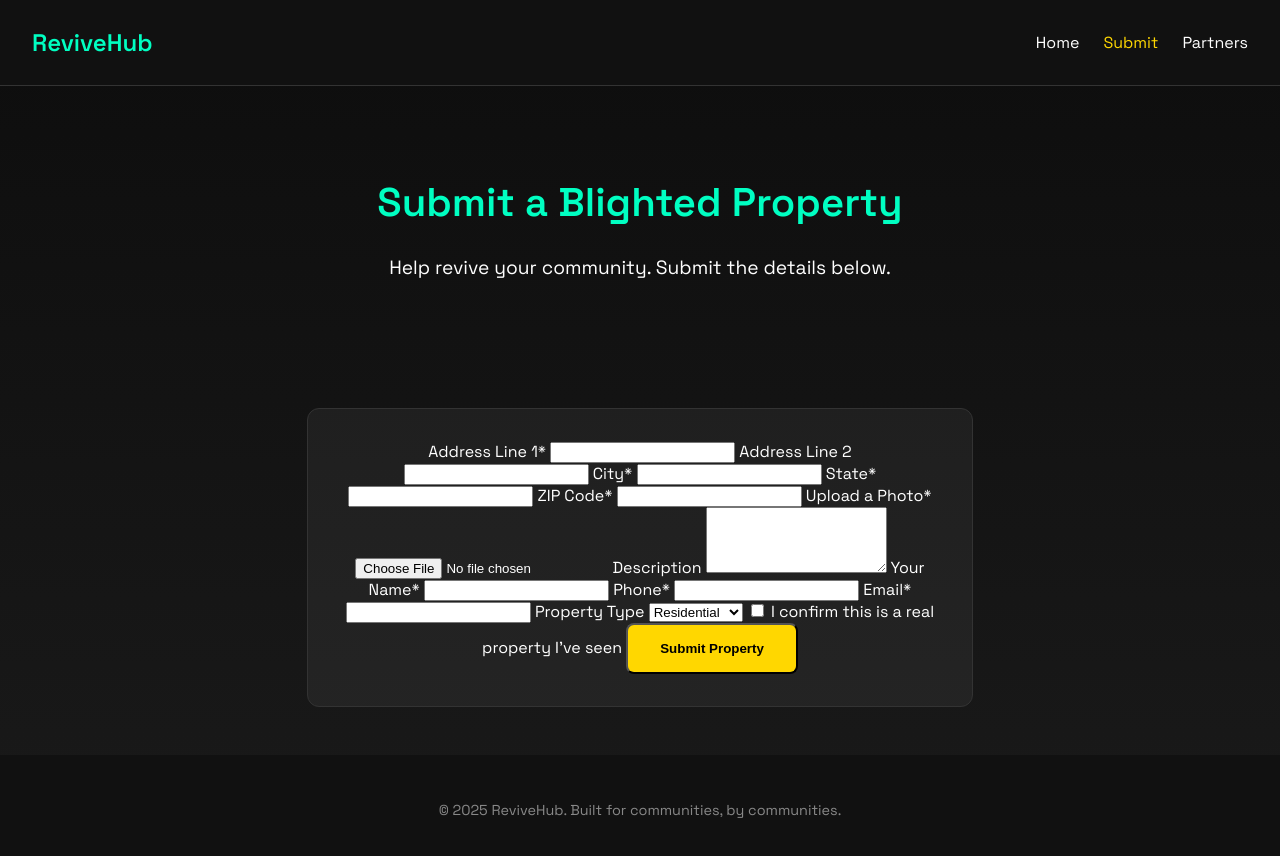
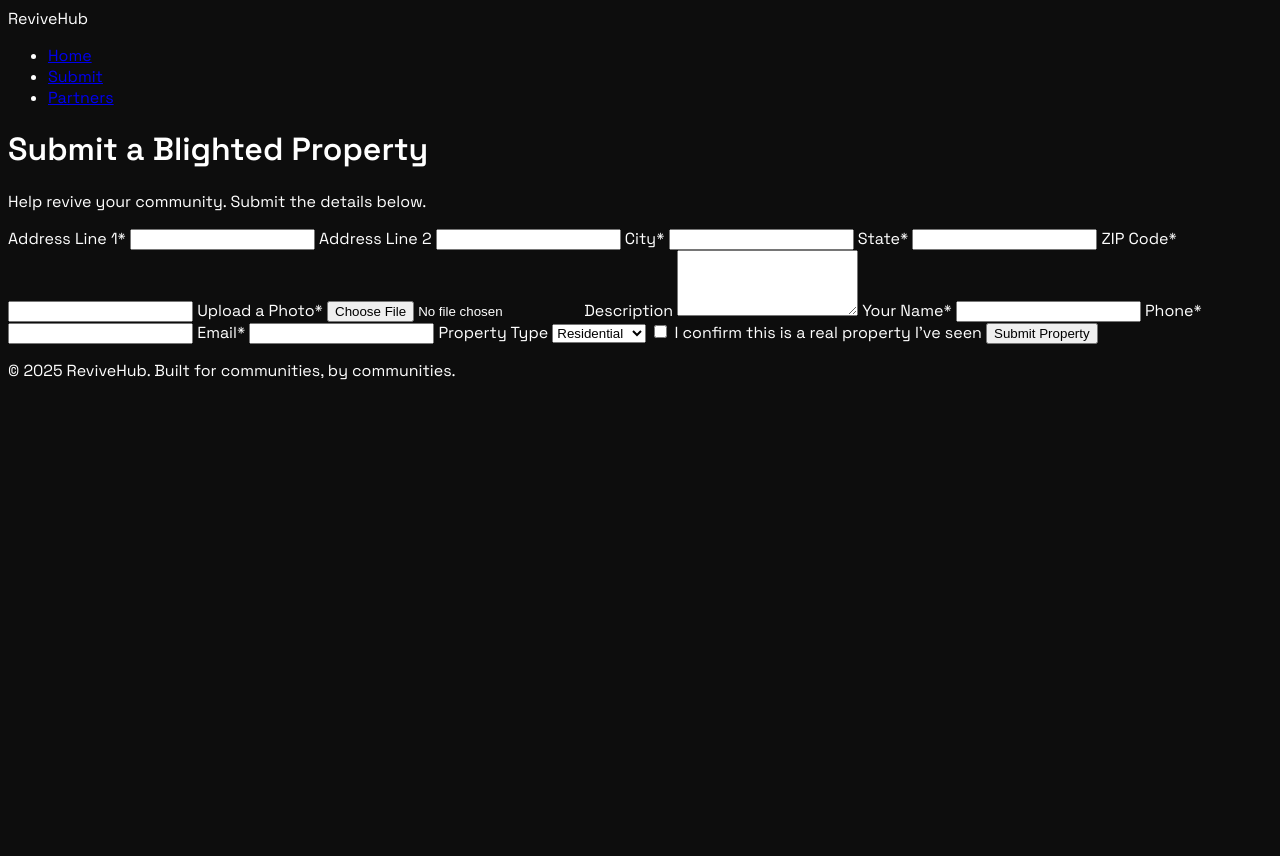
Before and after one commit to ShadeedAbraham/Revive-HUB, a plain HTML site: page submit.html in a window 1280 px wide. After the commit the page ends 800 px from the top, so only its background shows below. Drawn offline with Linux system fonts and the light colour scheme.

Commit message:
Add files via upload

```diff
--- a/assets/styles/style.css
+++ b/assets/styles/style.css
@@ -1,69 +1 @@
-
-body {
-  margin: 0;
-  font-family: 'Space Grotesk', sans-serif;
-  background: linear-gradient(180deg, #0D0D0D 0%, #1A1A1A 100%);
-  color: #ffffff;
-}
-nav {
-  display: flex;
-  justify-content: space-between;
-  align-items: center;
-  background: #111;
-  padding: 1rem 2rem;
-  border-bottom: 1px solid #333;
-}
-nav .logo {
-  font-size: 1.5rem;
-  color: #00FFC2;
-  font-weight: 600;
-}
-nav ul {
-  list-style: none;
-  display: flex;
-  gap: 1.5rem;
-}
-nav ul li a {
-  color: #fff;
-  text-decoration: none;
-}
-nav ul li a.active {
-  color: #FFD700;
-}
-.hero {
-  text-align: center;
-  padding: 4rem 2rem;
-}
-.hero h1 {
-  font-size: 2.5rem;
-  color: #00FFC2;
-}
-.hero p {
-  font-size: 1.2rem;
-  margin: 1rem 0;
-}
-.cta-button {
-  background-color: #FFD700;
-  color: #000;
-  padding: 1rem 2rem;
-  font-weight: bold;
-  text-decoration: none;
-  border-radius: 8px;
-  cursor: pointer;
-}
-.form-section {
-  max-width: 600px;
-  margin: 3rem auto;
-  background: rgba(255,255,255,0.05);
-  padding: 2rem;
-  border-radius: 12px;
-  border: 1px solid #333;
-  text-align: center;
-}
-footer {
-  text-align: center;
-  padding: 2rem;
-  background: #111;
-  color: #888;
-  font-size: 0.9rem;
-}
+body { font-family: 'Space Grotesk', sans-serif; background: #0d0d0d; color: #fff; }
```
